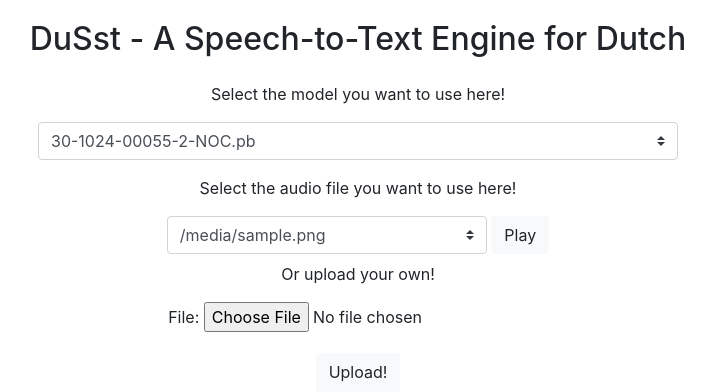
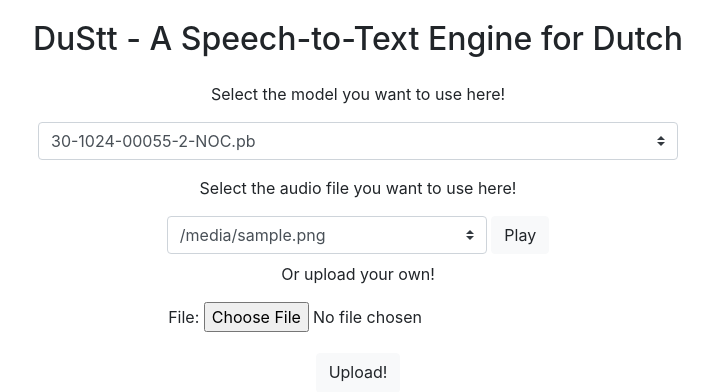
Before and after one commit to wilrop/DuStt-Demo, a Django app: template stt4dutch/templates/home.html in a window 1280 px wide. Shown: the top 392 px of the page, without its empty margins (282-997 px from the left). Run offline with Django 3.2, Linux system fonts and the light colour scheme; tables that the repository leaves empty hold one stand-in row (values such as "Sample post"); the template is opened without the code that fills it: values that come from a table or form of the project are taken from there, most other values are stand-ins (such as "Sample title", 1, 10 or a date in 2020); some libraries are stand-ins or nearby versions.

Commit message:
Correct title now

```diff
--- a/stt4dutch/templates/home.html
+++ b/stt4dutch/templates/home.html
@@ -4,7 +4,7 @@
 {% block content %}
     <div id="home">
             <div class="landing-text">
-                <h2>DuSst - A Speech-to-Text Engine for Dutch</h2>
+                <h2>DuStt - A Speech-to-Text Engine for Dutch</h2>
             </div>
     </div>
 
```
